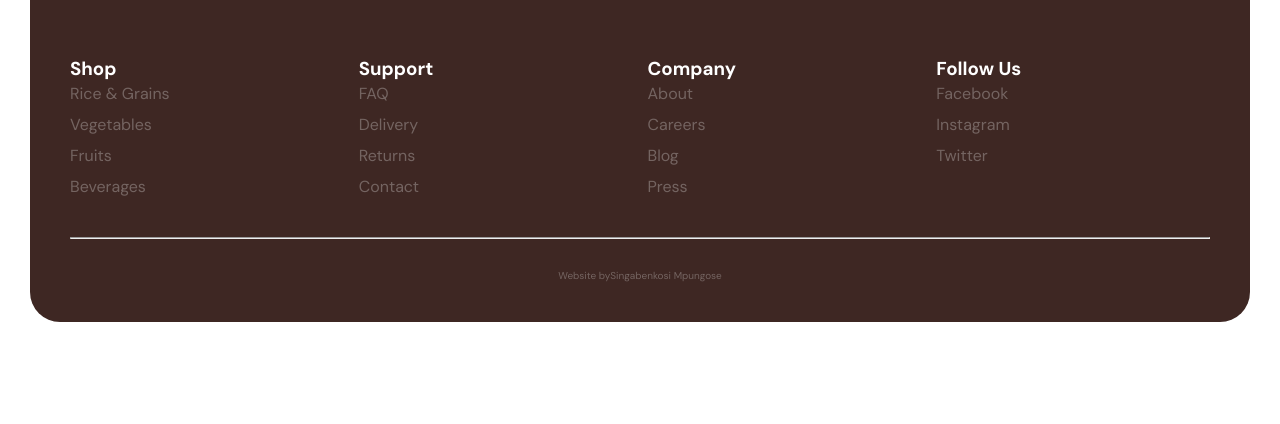
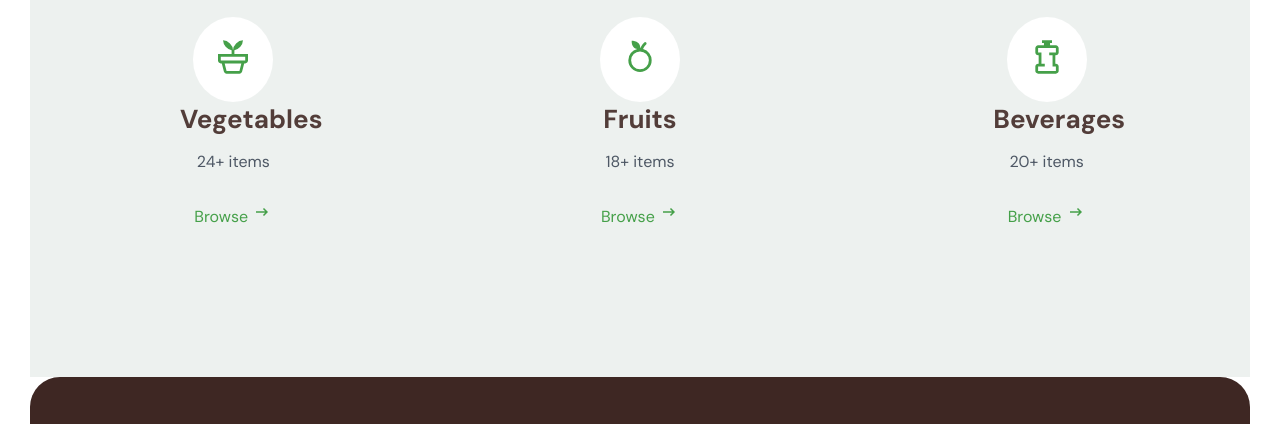
Before and after one commit to Nokwanda09/GreenMartShop, a plain HTML site: page web/index.html in a window 1280 px wide. Shown: the part 2199-2623 px from the top of the page. Before the commit the page ends 2551 px from the top, so only its background shows below. Drawn offline with Linux system fonts and the light colour scheme; a web font is replaced by a local one.

Commit message:
Browser section done

```diff
--- a/web/css/styles.css
+++ b/web/css/styles.css
@@ -1,9 +1,10 @@
 :root {
-  --primary-green: rgba(69, 160, 73);
+  --primary-green: #45a049;
   --primary-brown: #3e2723;
   --secondary-brown: #523d39;
   --third-brown: #746461;
   --primary-white: white;
+  --extra-detail-color: #4e5865;
   --nav-hight: 90px;
 }
 
@@ -164,7 +165,7 @@ body {
 }
 
 .food-category {
-  color: #4e5865;
+  color: var(--extra-detail-color);
   margin-bottom: 5px;
 }
 
@@ -188,6 +189,55 @@ body {
 .add-to-cart-btn:hover {
   color: var(--primary-white);
   background-color: var(--primary-green);
+}
+
+/* Browse section */
+.browse-section {
+  background-color: rgba(220, 228, 223, 0.5);
+  display: grid;
+  grid-template-columns: repeat(auto-fit, minmax(400px, 1fr));
+}
+
+.browse-section .section {
+  padding: 150px;
+}
+
+/* .browse-section .section .content {
+  margin: 0 auto;
+} */
+
+.browse-section .section .icon {
+  background-color: var(--primary-white);
+  padding: 20px;
+  width: fit-content;
+  border-radius: 50%;
+  margin: 0 auto;
+}
+
+.browse-section .section .category {
+  color: var(--secondary-brown);
+  font-size: 26px;
+  font-weight: bold;
+  text-align: center;
+}
+
+.browse-section .section .number-of-items {
+  color: var(--extra-detail-color);
+  text-align: center;
+  margin: 15px 0 15px 0;
+}
+
+.browse-section .section .link-to-shop {
+  text-align: center;
+}
+
+.browse-section .section .link-to-shop a {
+  color: var(--primary-green);
+  text-decoration: none;
+}
+
+.browse-section .section .link-to-shop img {
+  margin-top: 15px;
 }
 
 /* Footer */
--- a/web/index.html
+++ b/web/index.html
@@ -109,6 +109,34 @@
       </div>
     </div>
 
+    <!-- Browse section -->
+    <div class="browse-section">
+      <div class="section">
+        <div class="icon"><img src="icons/vegetables.svg" alt="" /></div>
+        <div class="category">Vegetables</div>
+        <div class="number-of-items">24+ items</div>
+        <div class="link-to-shop">
+          <a href=""> Browse <img src="icons/arrow-right.svg" alt="" /> </a>
+        </div>
+      </div>
+      <div class="section">
+        <div class="icon"><img src="icons/fruit.svg" alt="" /></div>
+        <div class="category">Fruits</div>
+        <div class="number-of-items">18+ items</div>
+        <div class="link-to-shop">
+          <a href=""> Browse <img src="icons/arrow-right.svg" alt="" /> </a>
+        </div>
+      </div>
+      <div class="section">
+        <div class="icon"><img src="icons/beverages.svg" alt="" /></div>
+        <div class="category">Beverages</div>
+        <div class="number-of-items">20+ items</div>
+        <div class="link-to-shop">
+          <a href=""> Browse <img src="icons/arrow-right.svg" alt="" /> </a>
+        </div>
+      </div>
+    </div>
+
     <!-- Footer -->
     <footer>
       <div class="footer-header">
```
Also changed, not shown: web/icons/arrow-right.svg (added), web/icons/beverages.svg (added), web/icons/fruit.svg (added), web/icons/vegetables.svg (added).
